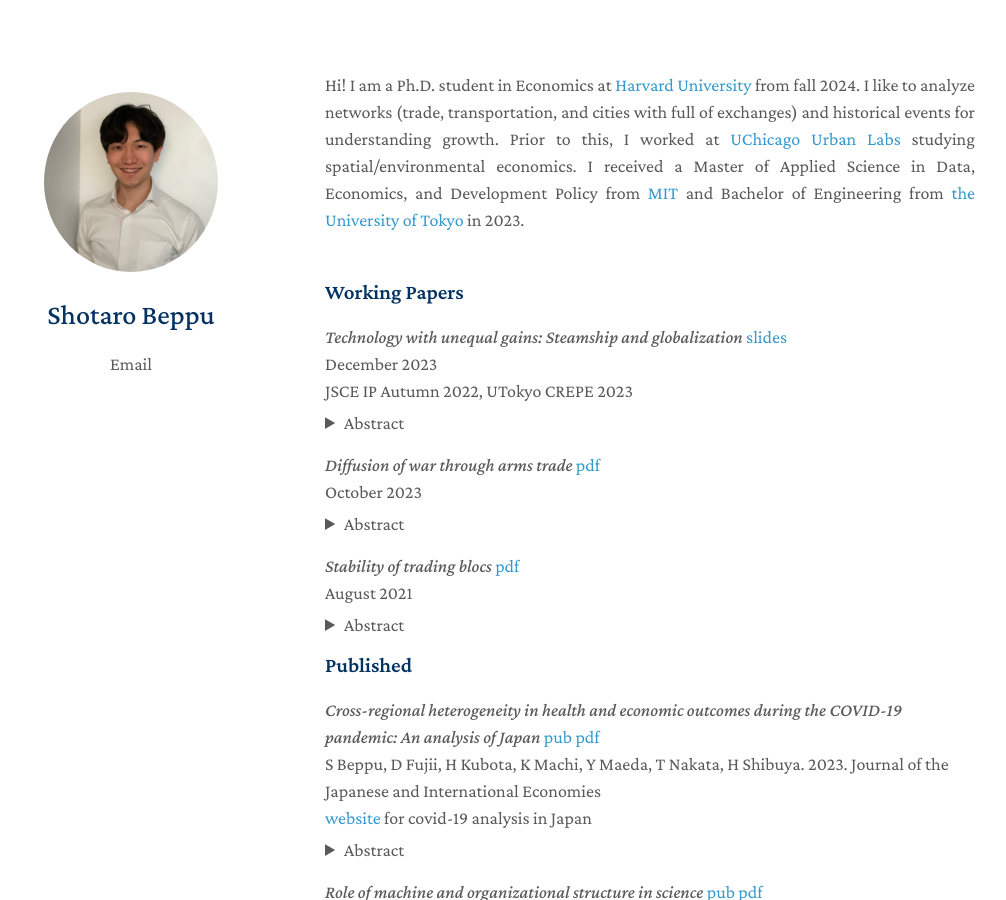
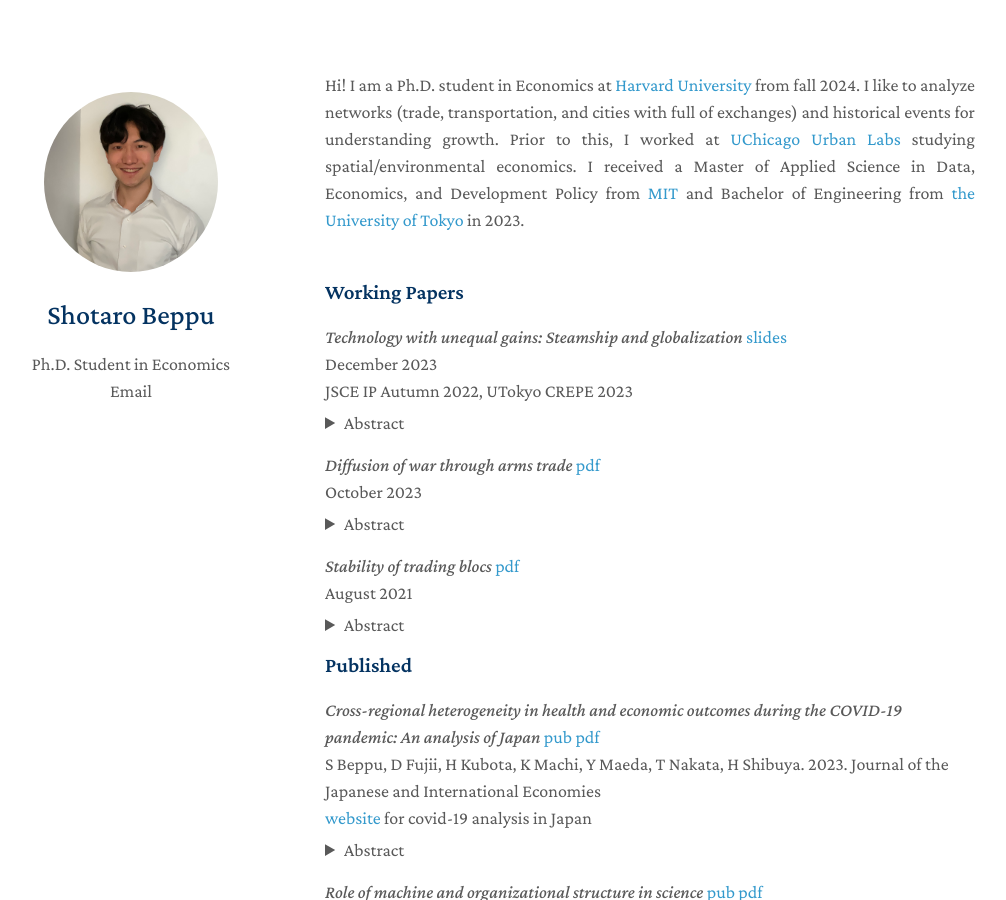
Before and after one commit to ShotaroBeppu/ShotaroBeppu.github.io, a Jekyll site: the page built from index.md, in a window 1280 px wide and 900 px high. Shown: the whole window, without its empty margins (145-1151 px from the left). Built offline with Jekyll 4.4.1, drawn with Linux system fonts in a browser that asks for light colours; nearby versions of some CDN libraries; a style sheet for code colours, icons or effects is not loaded.

Commit message:
add position

```diff
--- a/_config.yml
+++ b/_config.yml
@@ -1,6 +1,6 @@
 # Basic Information
 title: Shotaro Beppu
-# position: Project Associate
+position: Ph.D. Student in Economics
 affiliation: Email
 affiliation_link: mailto:shotarobeppu@g.harvard.edu
 # email: shotarobeppu@g.harvard.edu
```
